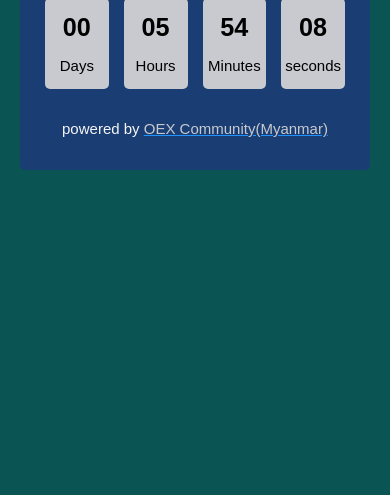
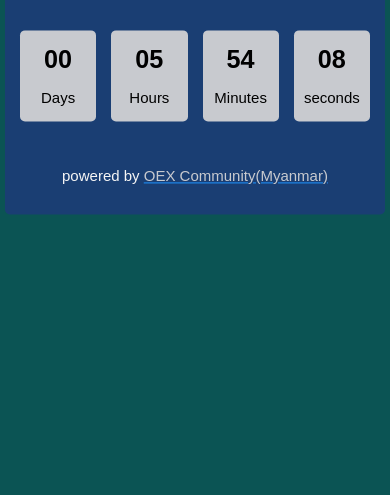
Before and after one commit to Sitt-Yan-Shin/OEX-Countdown, a plain HTML site: page index.html in a window 390 px wide. Shown: the part 349-844 px from the top of the page. Drawn offline with nearby package versions, Linux system fonts and the light colour scheme.

Commit message:
Update styles.css

```diff
--- a/styles.css
+++ b/styles.css
@@ -6,26 +6,25 @@
 body {
   background-color: #0b5454;
   height: 90vh;
-  display: grid;
-  justify-content: center;
-  align-items: center;
   font-size: large;
 }
 
 .container {
-  margin: auto 20px;
   width: 600px;
-  height: 30%;
+  height: 40%;
   display: grid;
-  grid-template-columns: repeat(4, 1fr);
+  grid-template-columns: repeat(4, 1.2fr);
+  gap: 0.3em;
   padding: 1em;
   border-radius: 5px;
   background-color: #1a3e73;
   font-family: sans-serif;
   color: whitesmoke;
   font-size: 1.4em;
-  justify-content: center;
-  align-items: center;
+  position: absolute;
+  top: 50%;
+  left: 50%;
+  transform: translate(-50%, -50%);
 }
 
 .box {
@@ -84,12 +83,20 @@ a {
 
 @media only screen and (max-width: 430px) {
   .container {
-    max-width: 300px;
+    max-width: 350px;
+    max-height: 30%;
     gap: 15px;
+    justify-content: center;
+    align-items: center;
+    padding: 15px 15px;
+  }
+
+  h2 {
+    font-size: 20px;
   }
 
   .box {
-    max-width: 70px;
+    max-width: 100%;
     max-height: 110px;
   }
 
```
